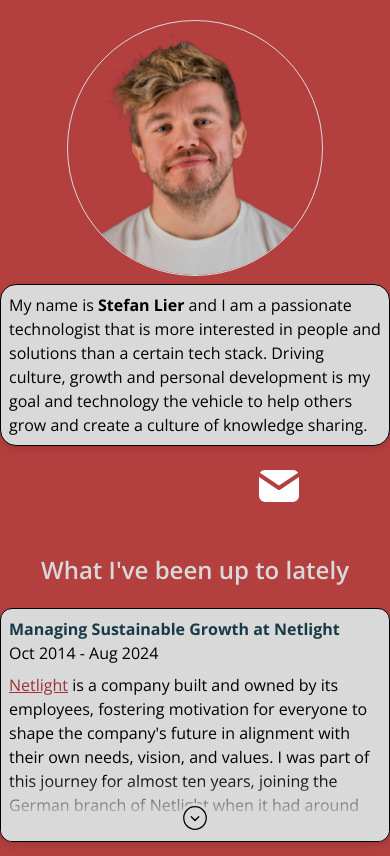
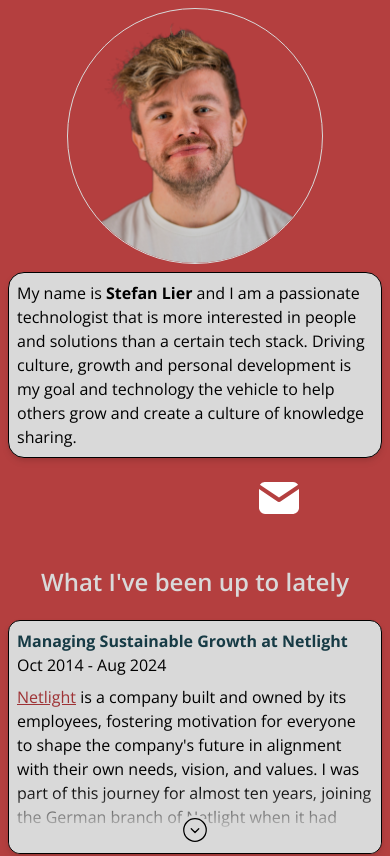
Before and after one commit to stehefan/stefanlier.de, a Next.js app: page / in a window 390 px wide. Shown: the top 856 px of the page. Built offline with nearby package versions, Linux system fonts and the light colour scheme; no server answers; some icons are missing.

Commit message:
fix: adjust overall body-padding to be consistent and have gap on mobile devices

```diff
--- a/app/layout.tsx
+++ b/app/layout.tsx
@@ -1,8 +1,8 @@
-import type {Metadata} from 'next';
-import {PHProvider} from './providers';
+import type { Metadata } from 'next';
+import { PHProvider } from './providers';
 import './globals.css';
 import PostHogPageView from "@/app/PostHogPageView";
-import {Suspense} from "react";
+import { Suspense } from "react";
 
 export const metadata: Metadata = {
     title: 'Home of Stefan Lier',
@@ -17,7 +17,7 @@ export default function RootLayout({
     return (
         <html lang="en">
             <PHProvider>
-                <body className="antialiased flex flex-col items-center">
+                <body className="antialiased flex flex-col items-center p-2">
                     <Suspense>
                         <PostHogPageView />
                     </Suspense>
--- a/app/page.tsx
+++ b/app/page.tsx
@@ -29,7 +29,7 @@ export default async function Home() {
         }));
 
     return (
-        <div className={`w-full space-y-2 ${openSans.variable} font-sans flex flex-col items-center mt-5 mb-5`}>
+        <div className={`w-full space-y-2 ${openSans.variable} font-sans flex flex-col items-center`}>
             <header className="max-w-xl flex flex-col items-center">
                 <Image
                     className="rounded-full border-offwhite border"
```
